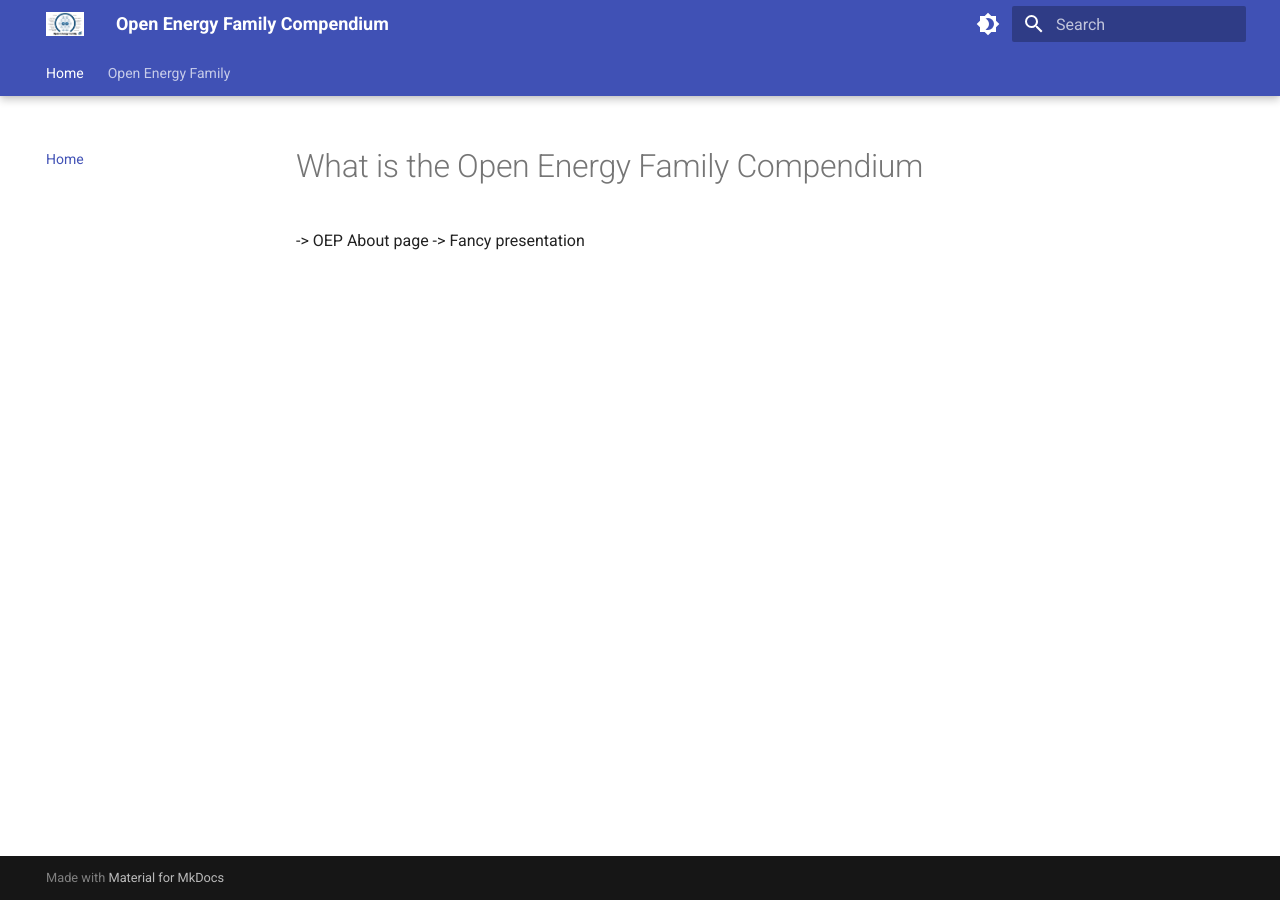
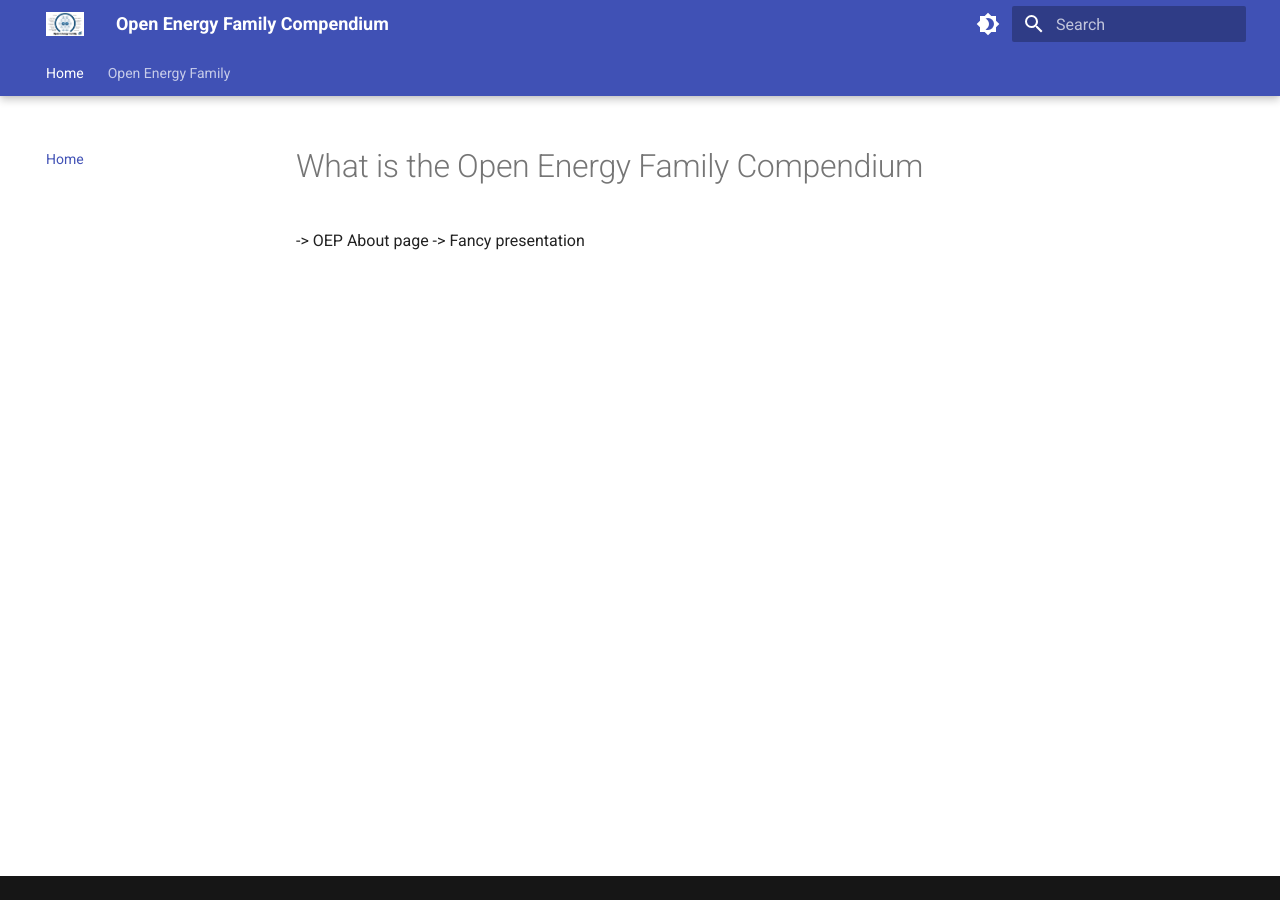
Before and after one commit to OpenEnergyPlatform/organisation, an MkDocs documentation site: the page built from kompendium/index.md, in a window 1280 px wide. Built offline with MkDocs 1.6.1 and Material for MkDocs 9.7.7, drawn with Linux system fonts in a browser that asks for light colours.

Commit message:
add missing oedb to structure - also add oep colors #52

```diff
--- a/mkdocs.yml
+++ b/mkdocs.yml
@@ -37,6 +37,13 @@
   - toc:
       permalink: 💙
 
+# Customization
+extra:
+  generator: false
+
+extra_css:
+  - css/extra.css
+
 # Navigation
 nav:
   - Home: index.md
@@ -44,6 +51,7 @@
     - Overview: open-energy-family/index.md
     - Knowledge transfer: open-energy-family/knowledge-transfer.md
     - Open Energy Platform: open-energy-family/open-energy-platform.md
+    - Open Energy Database: open-energy-family/open-energy-database.md
     - Ontologie: open-energy-family/ontologie.md
     - Workflow automation for Datapreprocessing: open-energy-family/open-process-integration.md
     - Community management: open-energy-family/comunity-management.md
```
